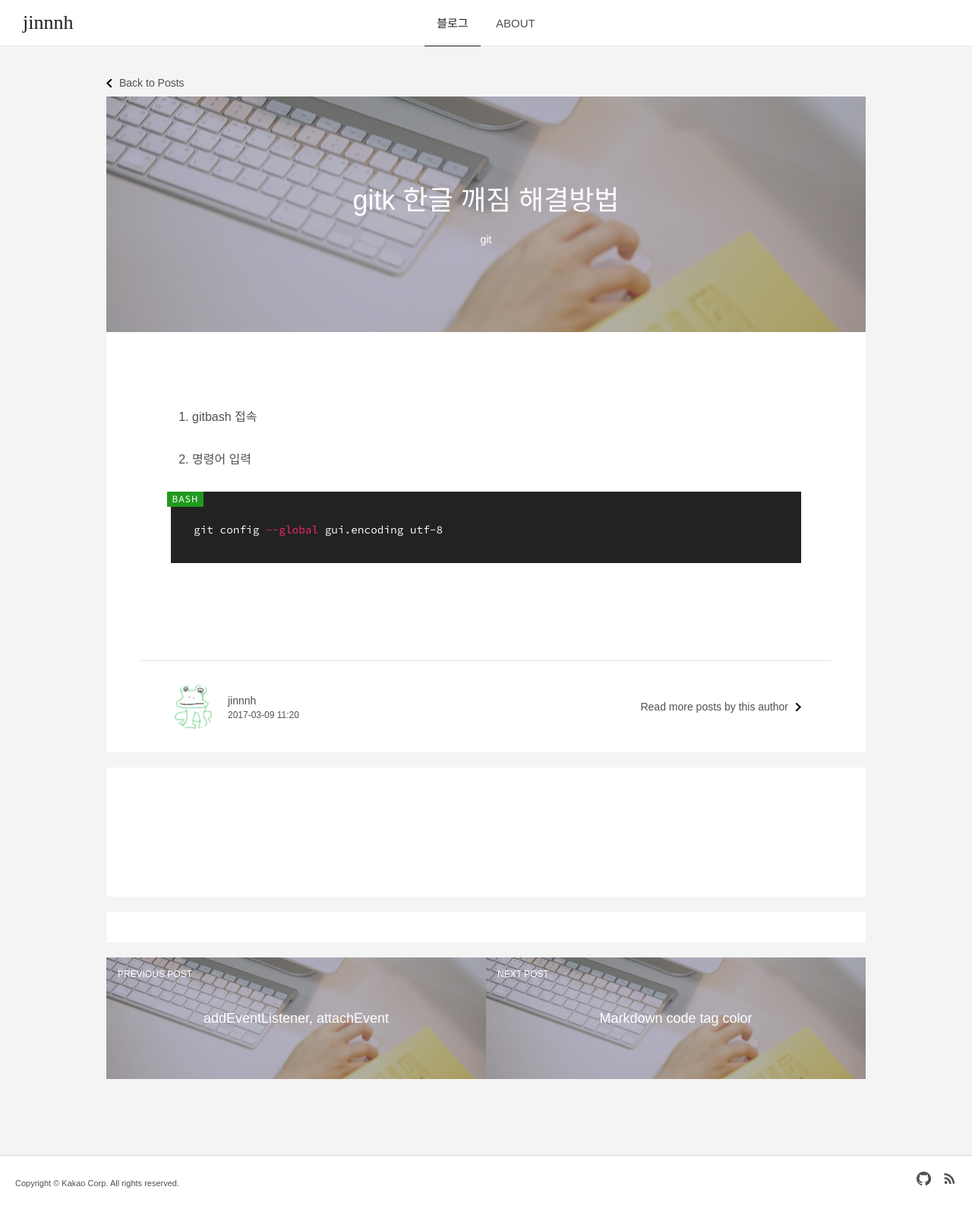
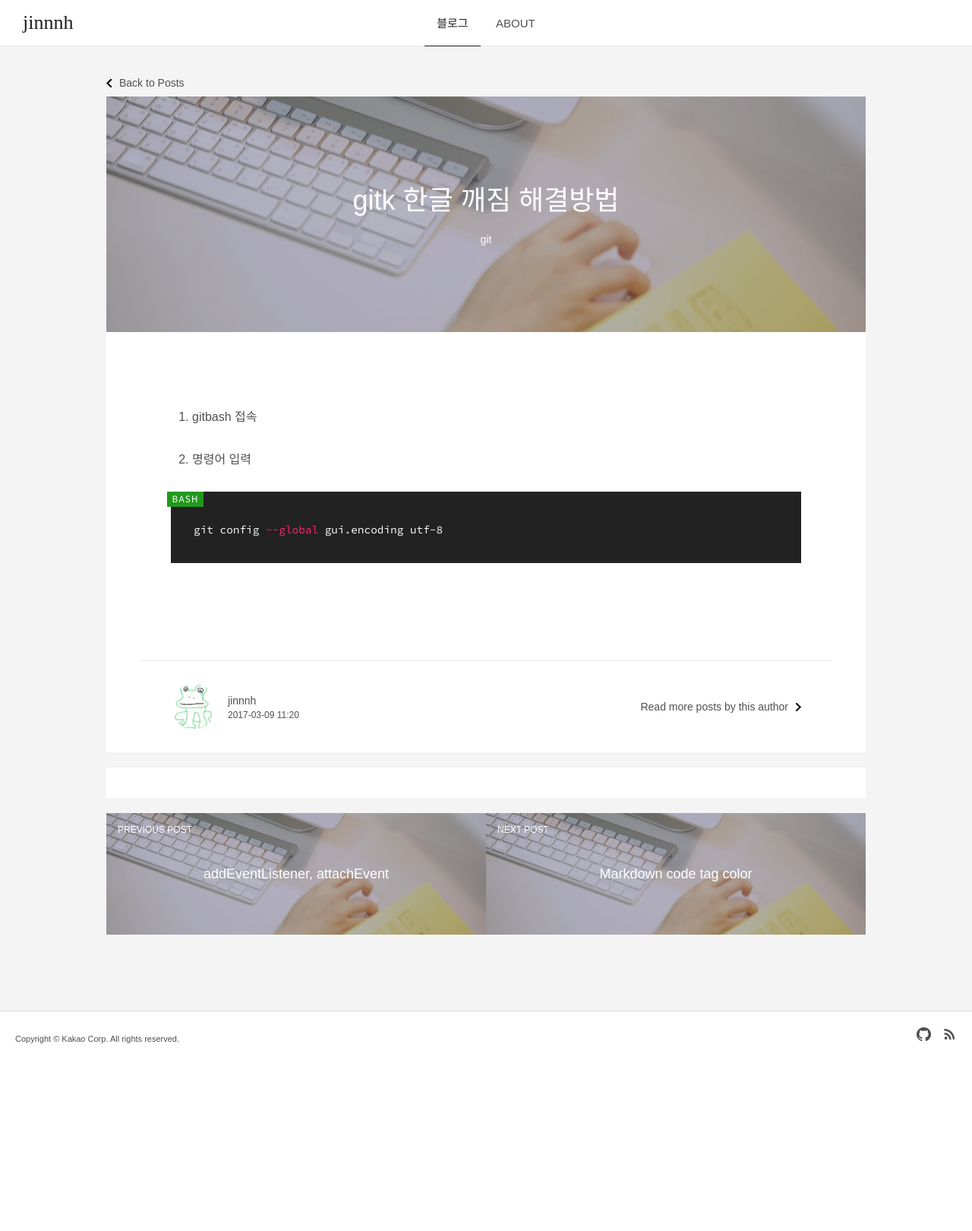
Before and after one commit to gutmate/gutmate.github.com, a Jekyll site: the page built from _posts/2017-03-09-gitk-encoding.md, in a window 1280 px wide. Shown: the whole page at 76% size. Built offline with Jekyll 4.4.1, drawn with Linux system fonts in a browser that asks for light colours; some web fonts are replaced; comment, search, counter and statistics services are not loaded; after the commit the page ends 1430 px from its top, so only the background shows below that.

Commit message:
adSense style

```diff
--- a/assets/css/screen.css
+++ b/assets/css/screen.css
@@ -1273,7 +1273,6 @@ body.about-template .about-img {
     position: relative;
     width: 1000px;
     margin: 20px auto;
-    padding: 70px 40px 100px 40px; /* 40(margin) + 40(padding) = 80 */
     font-size: 16px;
     line-height: 28px; /* 28px = 16(font-size) + 12(line-spacing) */
     text-align: justify;
@@ -1727,7 +1726,6 @@ body.about-template .about-img {
     .adsense-wrap {
         width: auto;
         margin-top: 1em;
-        text-align: left;
     }
 }
 
```
